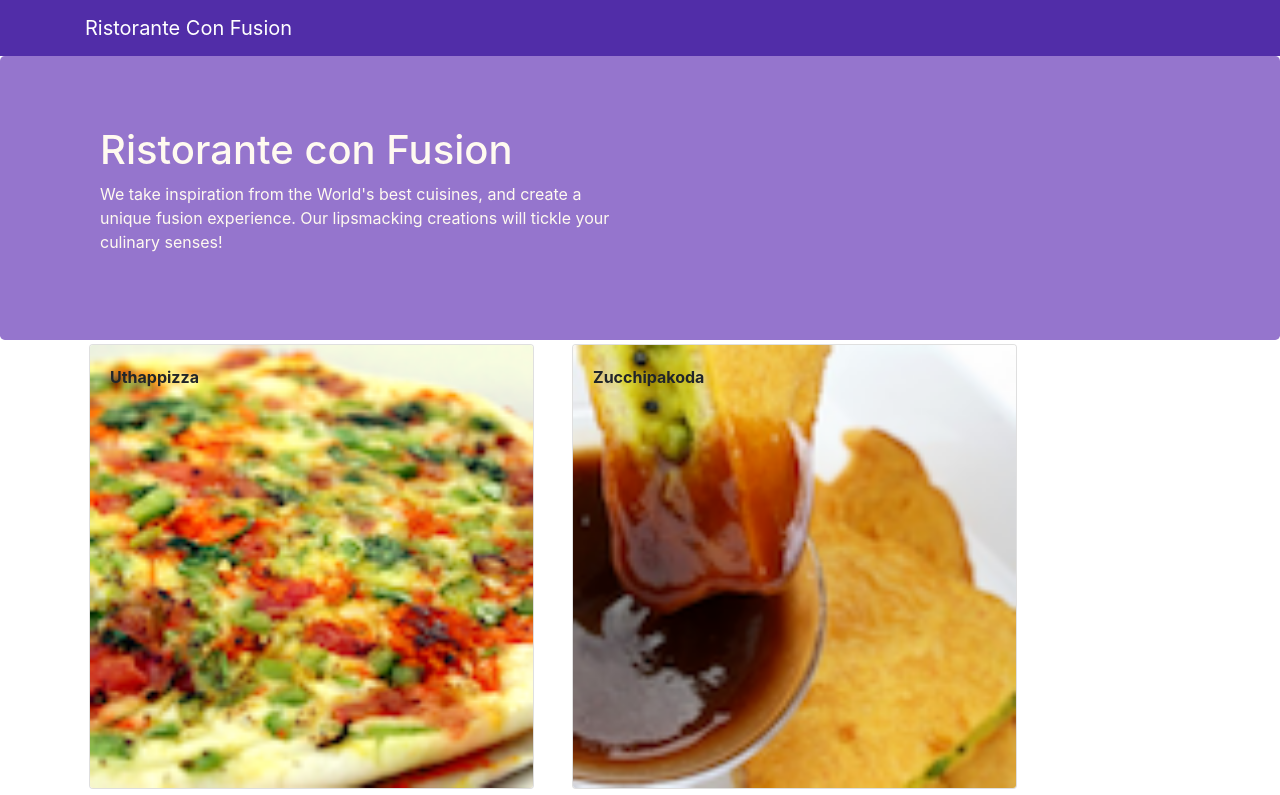
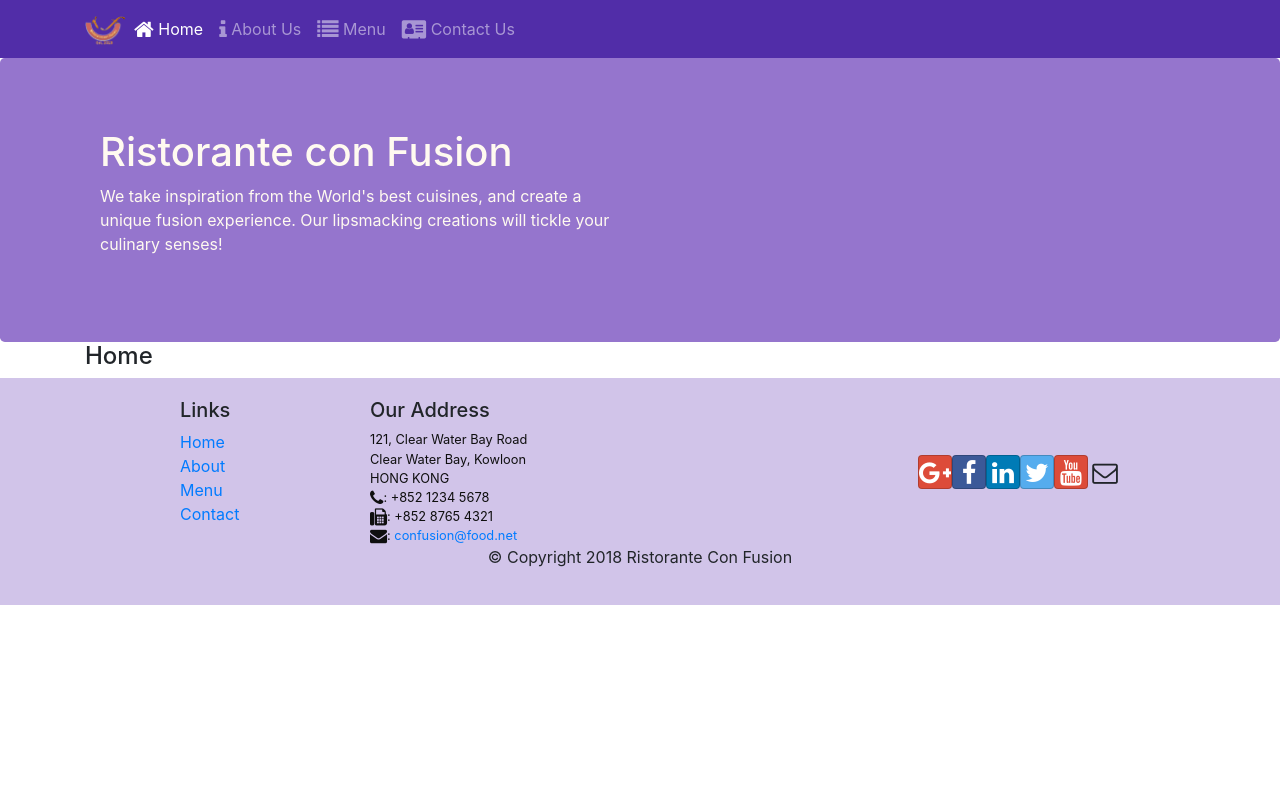
Before and after one commit to SavaGold/coursera, a React (Create React App) app: page /home in a window 1280 px wide. Shown: the top 795 px of the page. Built offline with nearby package versions, Linux system fonts and the light colour scheme.

Commit message:
React-Router

```diff
--- a/package.json
+++ b/package.json
@@ -36,6 +36,7 @@
   },
   "devDependencies": {
     "bootstrap-social": "^5.1.1",
-    "font-awesome": "^4.7.0"
+    "font-awesome": "^4.7.0",
+    "react-router-dom": "^5.1.2"
   }
 }
--- a/src/App.js
+++ b/src/App.js
@@ -1,13 +1,17 @@
 import React, { Component } from 'react';
 import './App.css';
 import Main from './components/MainComponent';
+import { BrowserRouter } from 'react-router-dom';
+
 
 class App extends Component {
-  render(){
+  render() {
     return (
-      <div>
-        <Main />
-      </div>
+      <BrowserRouter>
+        <div>
+          <Main />
+        </div>
+      </BrowserRouter>
     );
   }
 
--- a/src/components/FooterComponent.js
+++ b/src/components/FooterComponent.js
@@ -1,4 +1,5 @@
 import React from 'react';
+import {Link} from 'react-router-dom';
 
 function Footer() {
     return (
@@ -8,10 +9,10 @@ function Footer() {
                     <div className="col-4 offset-1 col-sm-2">
                         <h5>Links</h5>
                         <ul className="list-unstyled">
-                            <li><a href="#">Home</a></li>
-                            <li><a href="#">About</a></li>
-                            <li><a href="#">Menu</a></li>
-                            <li><a href="contactus.html">Contact</a></li>
+                            <li><Link to='/home'>Home</Link></li>
+                            <li><Link to='/aboutus'>About</Link></li>
+                            <li><Link to='/menu'>Menu</Link></li>
+                            <li><Link to='/contactus'>Contact</Link></li>
                         </ul>
                     </div>
                     <div className="col-7 col-sm-5">
--- a/src/components/HeaderComponent.js
+++ b/src/components/HeaderComponent.js
@@ -1,15 +1,55 @@
 import React, { Component } from 'react';
-import { Navbar, NavbarBrand, Jumbotron } from 'reactstrap';
+import { Navbar, NavbarBrand, Jumbotron, NavbarToggler, Nav, Collapse, NavItem } from 'reactstrap';
+import { NavLink } from 'react-router-dom';
 
 class Header extends Component {
+    constructor(props) {
+        super(props);
+        this.toggleNav = this.toggleNav.bind(this);
+        this.state = {
+            isNavOpen: false
+        };
+    }
+    toggleNav() {
+        this.setState({
+            isNavOpen: !this.state.isNavOpen
+        });
+    }
     render() {
         return (
             <>
-                <Navbar dark >
+                <Navbar dark expand='md'>
                     <div className="container">
-                        <NavbarBrand href="/">Ristorante Con Fusion</NavbarBrand>
+                        <NavbarToggler onClick={this.toggleNav} />
+                        <NavbarBrand className="mr-auto" href="/"><img src='assets/images/logo.png' height="30" width="41" alt='Ristorante Con Fusion' /></NavbarBrand>
+                        <Collapse isOpen={this.state.isNavOpen} navbar>
+                            <Nav navbar>
+                                <NavItem>
+                                    <NavLink className='nav-link' to='/home'>
+                                        <span className='fa fa-home fa-lg'></span> Home
+                               </NavLink>
+                                </NavItem>
+                                <NavItem>
+                                    <NavLink className='nav-link' to='/aboutus'>
+                                        <span className='fa fa-info fa-lg'></span> About Us
+                               </NavLink>
+                                </NavItem>
+                                <NavItem>
+                                    <NavLink className='nav-link' to='/menu'>
+                                        <span className='fa fa-list fa-lg'></span> Menu
+                               </NavLink>
+                                </NavItem>
+                                <NavItem>
+                                    <NavLink className='nav-link' to='/contactus'>
+                                        <span className='fa fa-address-card fa-lg'></span> Contact Us
+                               </NavLink>
+                                </NavItem>
+                            </Nav>
+                        </Collapse>
                     </div>
                 </Navbar>
+
+
                 <Jumbotron>
                     <div className='container'>
                         <div className='row row-header'>
--- /dev/null
+++ b/src/components/HomeComponent.js
@@ -0,0 +1,10 @@
+import React from 'react'
+
+function Home(props) {
+    return (
+        <div className='container'>
+            <h4>Home</h4>
+        </div>
+    );
+}
+export default Home;
--- a/src/components/MainComponent.js
+++ b/src/components/MainComponent.js
@@ -1,9 +1,10 @@
 import React, { Component } from 'react';
 import Menu from './MenuComponent';
-import DishDetail from './DishdetailComponent.js';
 import { DISHES } from '../shared/dishes'
 import Header from './HeaderComponent';
 import Footer from './FooterComponent';
+import Home from './HomeComponent';
+import {Switch, Route, Redirect} from 'react-router-dom';
 
 class Main extends Component {
     constructor(props) {
@@ -15,16 +16,22 @@ class Main extends Component {
         };
     }
 
-    onDishSelect(dishId) {
-        this.setState({ selectedDish: dishId });
-    }
+
     render() {
+        const HomePage = () => {
+            return(
+                <Home
+                />
+            );
+          }
         return (
             <div>
                 <Header />
-                <Menu dishes={this.state.dishes}
-                    onClick={(dishId) => this.onDishSelect(dishId)} />
-                <DishDetail dish={this.state.dishes.filter((dish) => dish.id === this.state.selectedDish)[0]} />
+               <Switch>
+                   <Route path='/home' component={HomePage}/>
+                   <Route exact path='/menu' component={()=> <Menu dishes={this.state.dishes}/>}/>
+                   <Redirect to="/home" />
+               </Switch>
                 <Footer />
             </div>
         );
--- a/src/components/MenuComponent.js
+++ b/src/components/MenuComponent.js
@@ -4,7 +4,7 @@ import { Card, CardImg, CardImgOverlay, CardTitle } from 'reactstrap';
 
 function RenderMenuItem({ dish, onClick }) {
   return (
-    <Card onClick={() => onClick(dish.id)}>
+    <Card>
       <CardImg width="100%" src={dish.image} alt={dish.name} />
       <CardImgOverlay>
         <CardTitle><strong>{dish.name}</strong></CardTitle>
```
Also changed, not shown: 1 other file (tests, documents, lock files or other folders).
